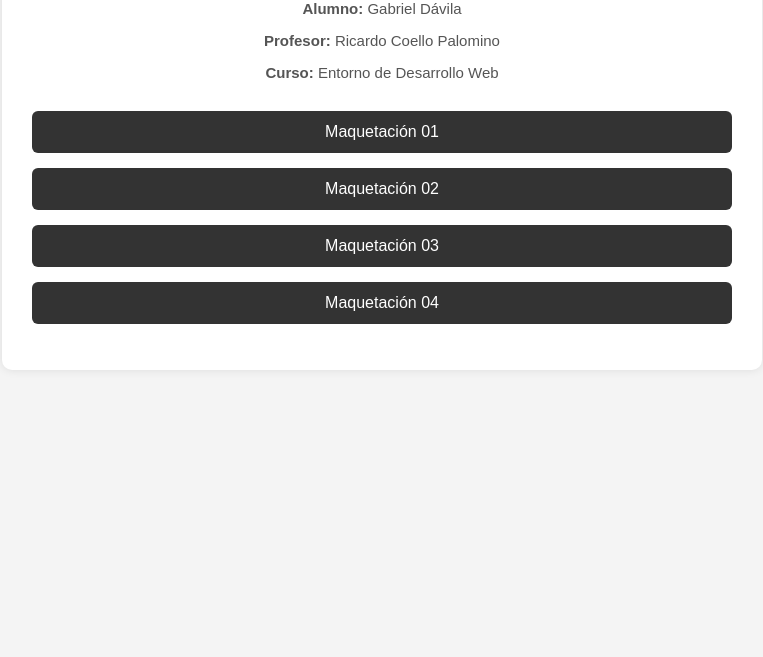
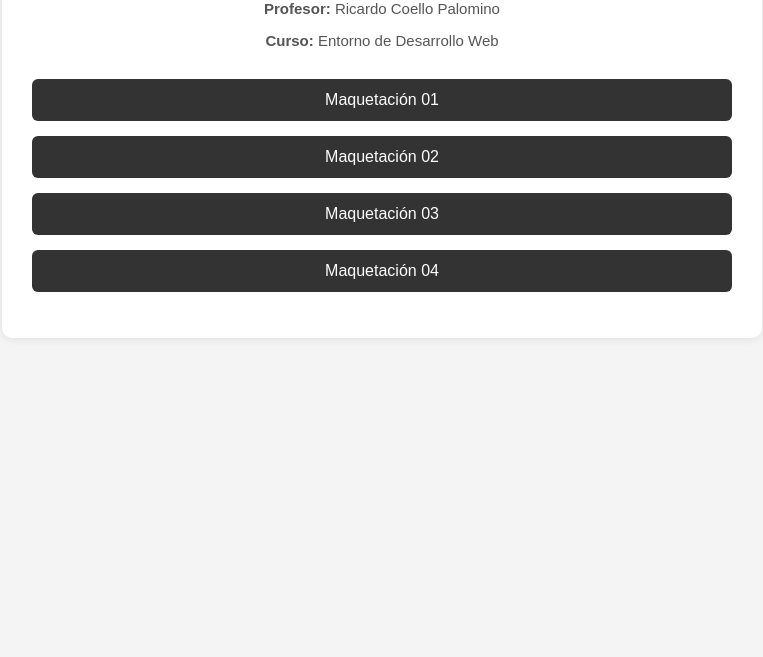
Before and after one commit to shuko-05/semana10, a plain HTML site: page index.html in a window 1280 px wide. Shown: the part 143-800 px from the top of the page, without its empty margins (258-1021 px from the left). Drawn offline with Linux system fonts and the light colour scheme.

```diff
--- a/index.html
+++ b/index.html
@@ -65,7 +65,6 @@
     <h1>Índice de Maquetaciones</h1>
 
     <div class="info">
-        <p><strong>Alumno:</strong> Gabriel Dávila</p>
         <p><strong>Profesor:</strong> Ricardo Coello Palomino</p>
         <p><strong>Curso:</strong> Entorno de Desarrollo Web</p>
     </div>
```
